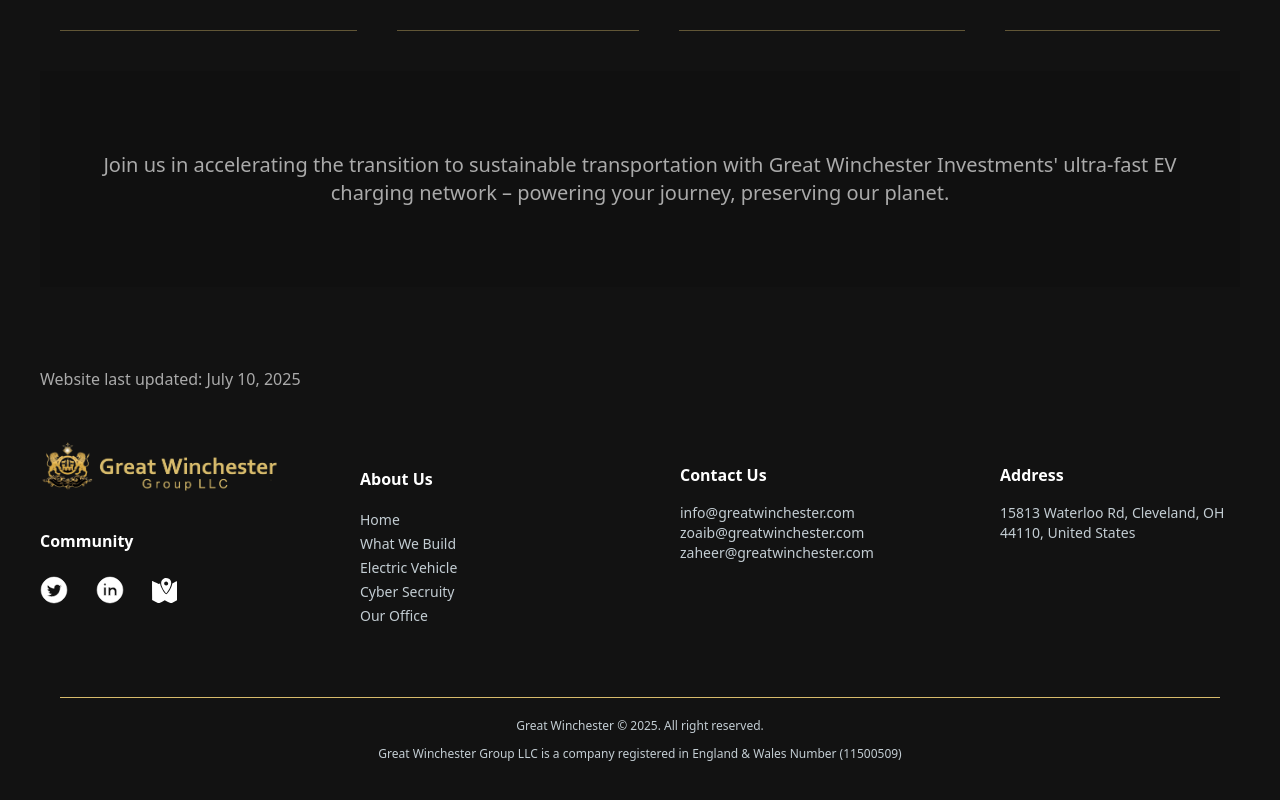
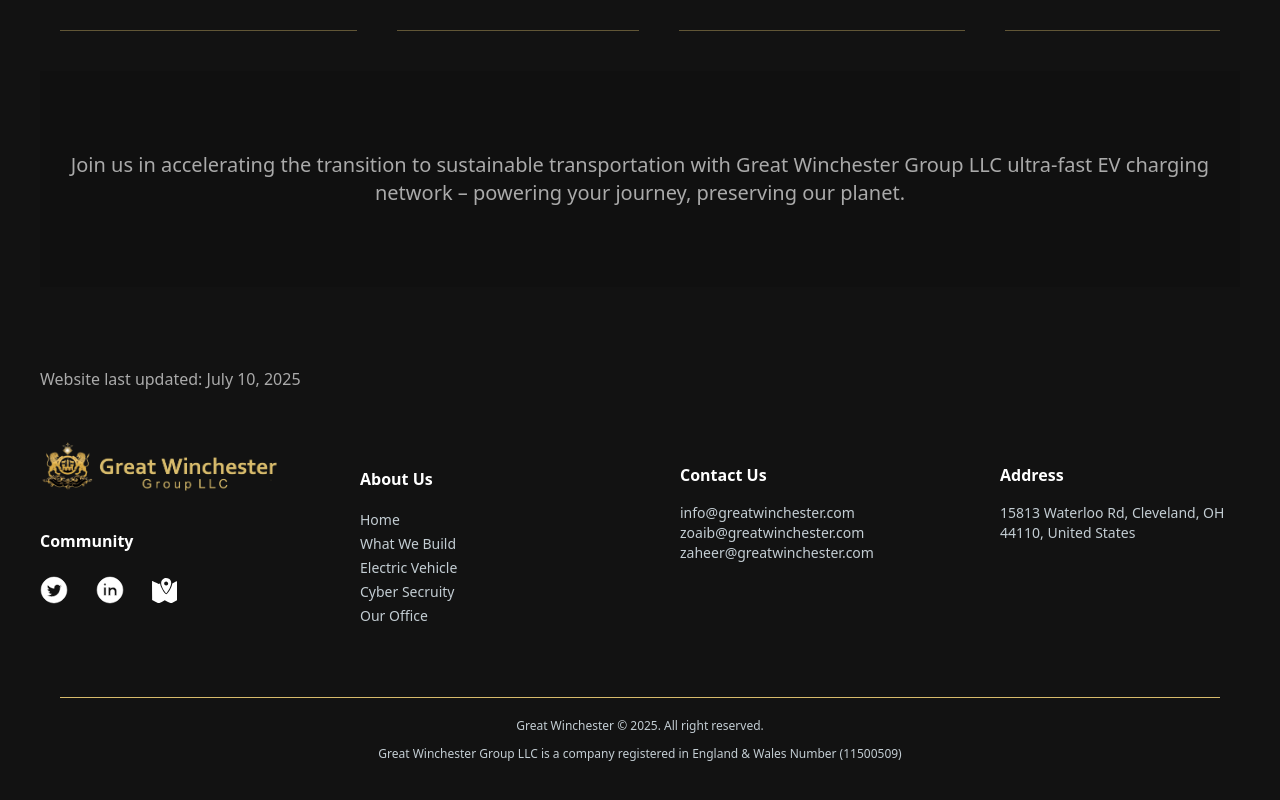
Before and after one commit to GhazanfarGw/Great-Winchester, a React (Create React App) app: page /electric-vehicle in a window 1280 px wide. Shown: the part 3747-4547 px from the top of the page. Built offline with nearby package versions, Linux system fonts and the light colour scheme.

Commit message:
Update Choose.jsx

```diff
--- a/src/Pages/EV Charging/Choose.jsx
+++ b/src/Pages/EV Charging/Choose.jsx
@@ -73,7 +73,7 @@ export default function Choose() {
                 <div className='justify-center mx-auto w-full bg-[#101010] px-5 md:mt-10 mt-5'>
                     <div className='text-[#aaa] max-w-screen-xl mx-auto justify-center md:py-20 py-10 text-center md:text-xl text-xs'>
                         <p>
-                        Join us in accelerating the transition to sustainable transportation with Great Winchester Investments' ultra-fast EV charging network – powering your journey, preserving our planet.
+                        Join us in accelerating the transition to sustainable transportation with Great Winchester Group LLC ultra-fast EV charging network – powering your journey, preserving our planet.
                         </p>
                     </div>
                 </div>
```
